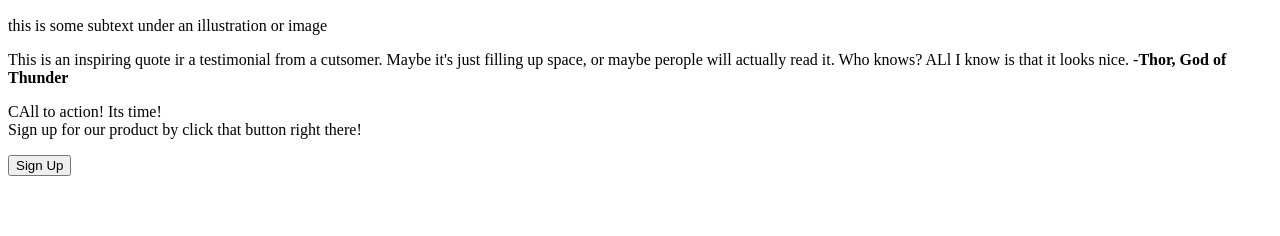
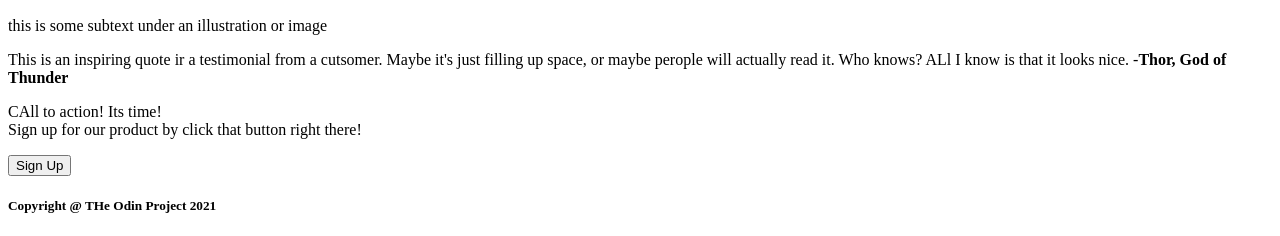
Before and after one commit to mama-maia/landing-page, a plain HTML site: page index.html in a window 1280 px wide. Shown: the part 1346-1582 px from the top of the page. Before the commit the page ends 1530 px from the top, so only its background shows below. Drawn offline with Linux system fonts and the light colour scheme.

Commit message:
added footer subsection

```diff
--- a/index.html
+++ b/index.html
@@ -54,7 +54,9 @@
                 <p>CAll to action! Its time! <br>Sign up for our product by click that button right there!<br></p>
                 <button>Sign Up</button>
             </div>
-
+        </div>
+        <div class="subsection footer">
+            <h5>Copyright @ THe Odin Project 2021</h5>
         </div>
     </body>
 </html>
```
